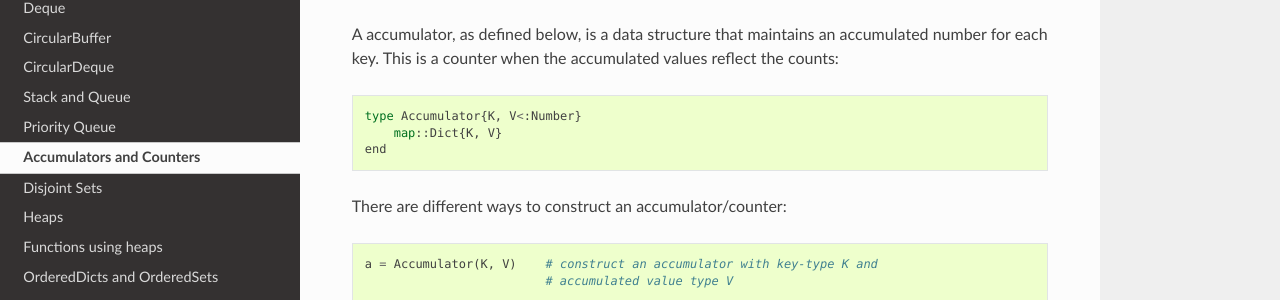
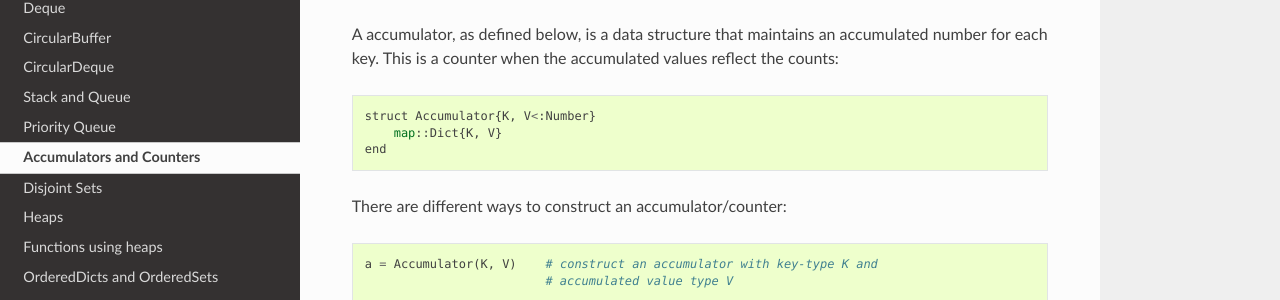
Before and after one commit to JuliaCollections/DataStructures.jl, a Sphinx documentation site: the page built from doc/source/accumulators.rst, in a window 1280 px wide and 1130 px high. Shown: the part 137-437 px from the top of the window. Built offline with Sphinx 7.4.7 and the Read the Docs theme 2.0.0, drawn with Linux system fonts in a browser that asks for light colours; formulas are drawn with MathJax 3.

Commit message:
Fix depwarns and errors on 0.7

```diff
--- a/doc/source/accumulators.rst
+++ b/doc/source/accumulators.rst
@@ -7,7 +7,7 @@ Accumulators and Counters
 A accumulator, as defined below, is a data structure that maintains an accumulated number for each key. This is a counter when the accumulated values
 reflect the counts::
 
-  type Accumulator{K, V<:Number}
+  struct Accumulator{K, V<:Number}
       map::Dict{K, V}
   end
 
--- a/doc/source/sorted_containers.rst
+++ b/doc/source/sorted_containers.rst
@@ -975,7 +975,7 @@ a custom ordering is as follows.
 First, the user creates a singleton type that is a subtype of
 ``Ordering`` as follows::
 
-    immutable CaseInsensitive <: Ordering
+    struct CaseInsensitive <: Ordering
     end
 
 Next, the user defines a method named ``lt`` for less-than
```
Also changed, not shown: 3 other files.
